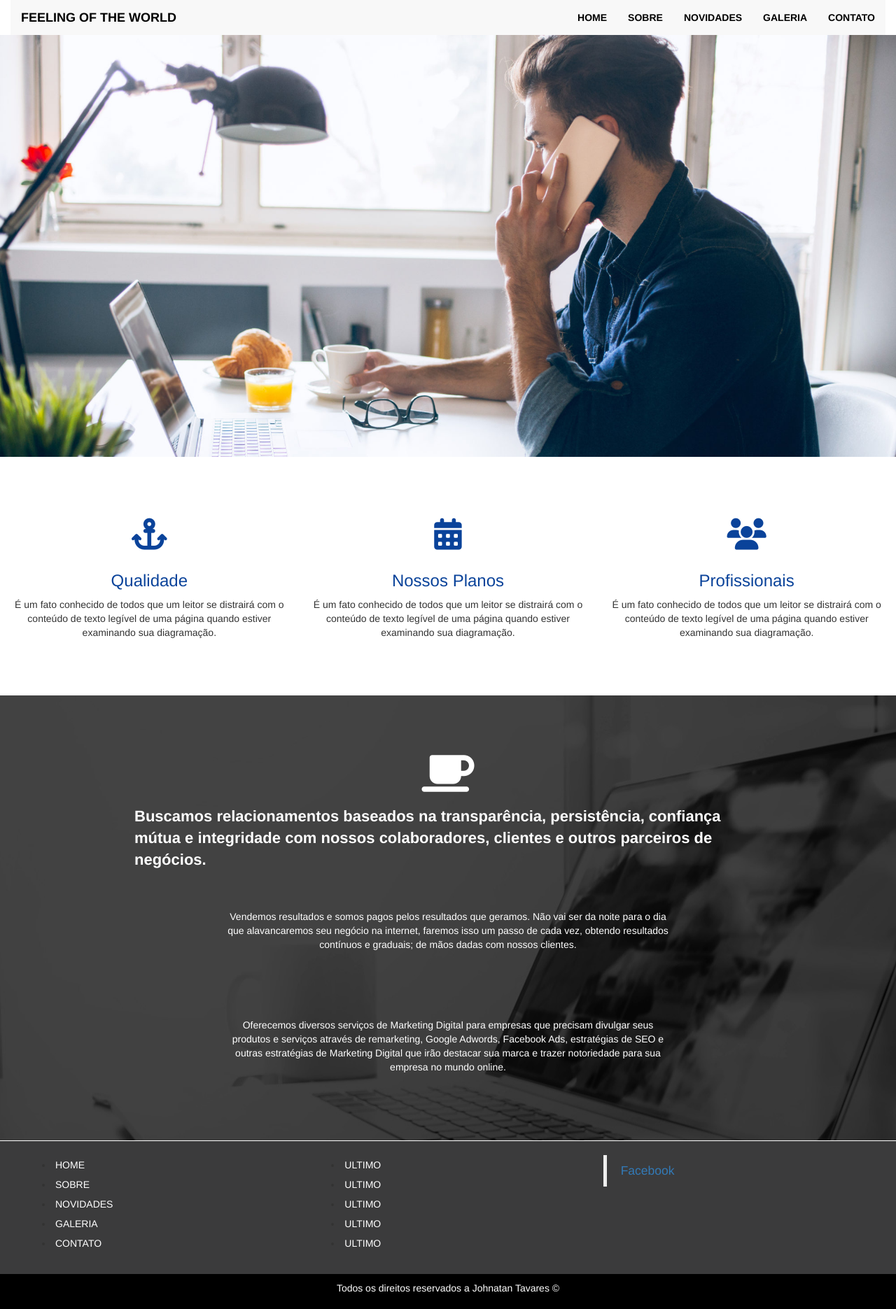
After one commit to JohnatanT/Template_WordPress, a PHP site: page /sobre.php in a window 1280 px wide. The commit adds this page. Shown: the whole page at 70% size. Run offline with PHP 8.4, Linux system fonts and the light colour scheme; some libraries are stand-ins or nearby versions.

Commit message:
Home finalizada e Sobre

```diff
--- a/footer.php
+++ b/footer.php
@@ -2,8 +2,8 @@
 		<div class="rodape">
 			<div class="col-md-4 col-sm-4">
 				<ul>
-					<li><a href="">Home</a></li>
-					<li><a href="">Sobre Nós</a></li>
+					<li><a href="index.php">Home</a></li>
+					<li><a href="sobre.php">Sobre</a></li>
 					<li><a href="">Novidades</a></li>
 					<li><a href="">Galeria</a></li>
 					<li><a href="">Contato</a></li>
@@ -44,5 +44,6 @@
     <script src="https://ajax.googleapis.com/ajax/libs/jquery/1.12.4/jquery.min.js"></script>
     <!-- Include all compiled plugins (below), or include individual files as needed -->
     <script src="js/bootstrap.min.js"></script>
+    <script src="https://use.fontawesome.com/1c8c88a612.js"></script>
   </body>
 </html>
--- a/header.php
+++ b/header.php
@@ -4,6 +4,7 @@
     <meta charset="utf-8">
     <meta http-equiv="X-UA-Compatible" content="IE=edge">
     <meta name="viewport" content="width=device-width, initial-scale=1">
+    <meta name="description" content="Description of the page less than 150 characters">
     <!-- The above 3 meta tags *must* come first in the head; any other head content must come *after* these tags -->
     <title>Blog</title>
 
@@ -37,8 +38,8 @@
     <!-- Collect the nav links, forms, and other content for toggling -->
     <div class="collapse navbar-collapse" id="navbar">
       <ul class="nav navbar-nav navbar-right">
-        <li><a href="#">Home</a></li>
-        <li><a href="#">Sobre Nós</a></li>
+        <li><a href="index.php">Home</a></li>
+        <li><a href="sobre.php">Sobre</a></li>
         <li><a href="#">Novidades</a></li>
         <li><a href="#">Galeria</a></li>
         <li><a href="#">Contato</a></li>
--- a/index.php
+++ b/index.php
@@ -20,7 +20,7 @@
 				<div class="col-md-6">
 					<h2>Conheça Mais Sobre Nós</h2>
 					<p>É um fato conhecido de todos que um leitor se distrairá com o conteúdo de texto legível de uma página quando estiver examinando sua diagramação</p>
-					<a href="" class="btn btn-purple">Acessar</a>
+					<a href="sobre.php" class="btn btn-purple">Acessar</a>
 				</div>
 			</div>
 			<div class="col-md-6">
--- /dev/null
+++ b/sobre.php
@@ -0,0 +1,69 @@
+<?php require_once 'header.php' ?>
+
+<!-- Banner -->
+<div class="row">
+	<div id="slide-banner" class="carousel-iner" data-ride="carousel">
+		<div class="item active">
+			<img src="imagens/1.jpeg" class="img-responsive wp-post-image" alt="Banner">
+		</div>
+	</div>
+</div>
+
+<!-- Sobre Nós -->
+<div class="row info-sobre">
+	<div class="sobre-nos">
+		<div class="centralizado">
+			<div class="col-md-4 col-sm-4">
+				<div class="cabecalho">
+					<i class="fa fa-anchor" aria-hidden="true"></i>
+					<h3>Qualidade</h3>
+				</div>
+				<div class="conteudo">
+					É um fato conhecido de todos que um leitor se distrairá com o conteúdo de texto legível de uma página quando estiver examinando sua diagramação.
+				</div>
+			</div>
+			<div class="col-md-4 col-sm-4">
+				<div class="cabecalho">
+					<i class="fa fa-calendar" aria-hidden="true"></i>
+					<h3>Nossos Planos</h3>
+				</div>
+				<div class="conteudo">
+					É um fato conhecido de todos que um leitor se distrairá com o conteúdo de texto legível de uma página quando estiver examinando sua diagramação.
+				</div>
+			</div>
+			<div class="col-md-4 col-sm-4">
+				<div class="cabecalho">
+					<i class="fa fa-users" aria-hidden="true"></i>
+					<h3>Profissionais</h3>
+				</div>
+				<div class="conteudo">
+					É um fato conhecido de todos que um leitor se distrairá com o conteúdo de texto legível de uma página quando estiver examinando sua diagramação.
+				</div>
+			</div>
+		</div>
+	</div>
+</div>
+
+
+<!-- Mais sobre a empresa -->
+<div class="row info">
+	<div class="titulo-info">
+		<h2><i class="fa fa-coffee" aria-hidden="true"></i></h2>
+		Buscamos relacionamentos baseados na transparência, persistência, confiança mútua e integridade com nossos colaboradores, clientes e outros parceiros de negócios.
+	</div>
+	<div class="centro">
+		<div>
+		<div class="conteudo">
+				Vendemos resultados e somos pagos pelos resultados que geramos. Não vai ser da noite para o dia que alavancaremos seu negócio na internet, faremos isso um passo de cada vez, obtendo resultados contínuos e graduais; de mãos dadas com nossos clientes.
+		</div>
+	</div>
+	<div>
+		<div class="conteudo">
+				Oferecemos diversos serviços de Marketing Digital para empresas que precisam divulgar seus produtos e serviços através de remarketing, Google Adwords, Facebook Ads, estratégias de SEO e outras estratégias de Marketing Digital que irão destacar sua marca e trazer notoriedade para sua empresa no mundo online.
+		</div>
+	</div>
+	</div>
+</div>
+
+
+<?php require_once 'footer.php' ?>
--- a/style.css
+++ b/style.css
@@ -18,11 +18,11 @@
 	color:  #fff;
 }
 #navbar ul li:hover{
-	background-color: #8c3c71;
+	background-color: #0a304c;
 }
 
 .navbar-default .navbar-header a:hover{
-	color: #8c3c71;
+	color: #0a304c;
 }
 .navbar-default .navbar-toggle{
 	border-color: #000;
@@ -42,7 +42,7 @@
 }
 /* Home */
 .navegacao{
-	background-image: url('imagens/marquee-bg-ai-1440x1090.jpg');
+	background-color: #1f2946;
 }
 
 .bloco-sobre {
@@ -56,7 +56,7 @@
     margin-bottom: 20px;
 }
 .bloco-sobre .linha-sobre h2,.bloco-sobre .linha-sobre a{
-	color: #0b96fb;
+	color: #fff;
 	font-weight: bold;
 }
 
@@ -108,7 +108,7 @@
 }
 
 .ultimos-posts .linha-posts .bloco-posts a{
-	color: #632d9f;
+	color: #0a304c;
 	text-decoration: none;
 }
 
@@ -176,3 +176,47 @@
 		text-align: center;
 	}
 }
+
+
+/* Sobre */
+.info-sobre{
+	margin-top: 80px;
+	margin-bottom: 80px;
+}
+
+.info-sobre .sobre-nos .centralizado{
+	text-align: center;
+    margin: 0 auto;
+}
+.info-sobre .sobre-nos .centralizado .cabecalho{
+	font-size: 45px;
+	color: #0a439a;
+}
+
+.info{
+	background: url('imagens/bg-clientes.jpg');
+	background-attachment: fixed;
+	color: #fff;
+}
+
+.info .titulo-info{
+	width: 70%;
+    margin: 0 auto;
+    font-size: 22px;
+    font-weight: bold;
+    margin-top: 81px;
+    margin-bottom: 55px;
+}
+.info .titulo-info h2{
+	text-align: center;
+	font-size: 60px;
+
+}
+
+
+.info .conteudo{
+	width: 50%;
+    padding-bottom: 95px;
+    text-align: center;
+    margin: 0 auto;
+}
```
Also changed, not shown: imagens/1.jpg (deleted), imagens/bg-clientes.jpg (added).
